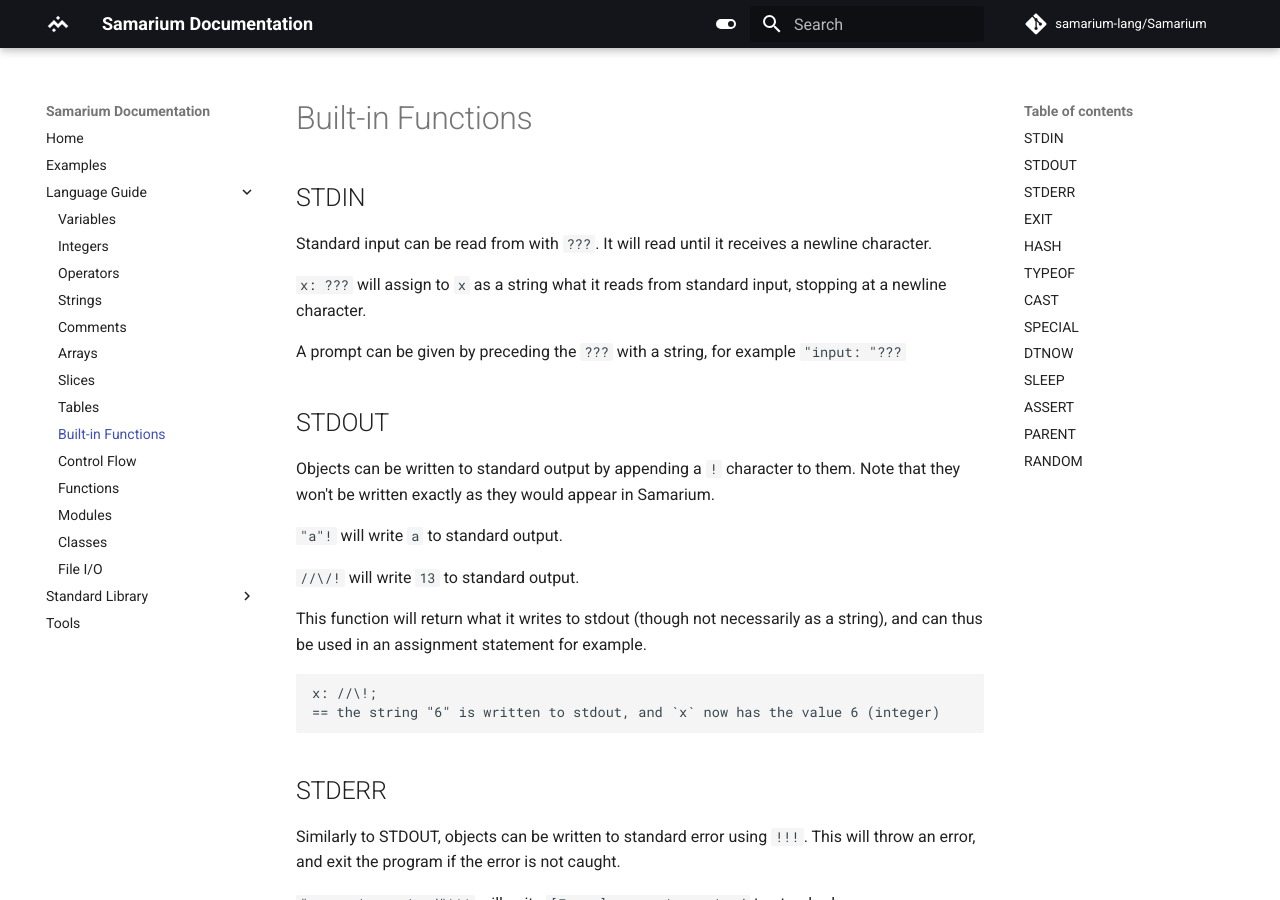
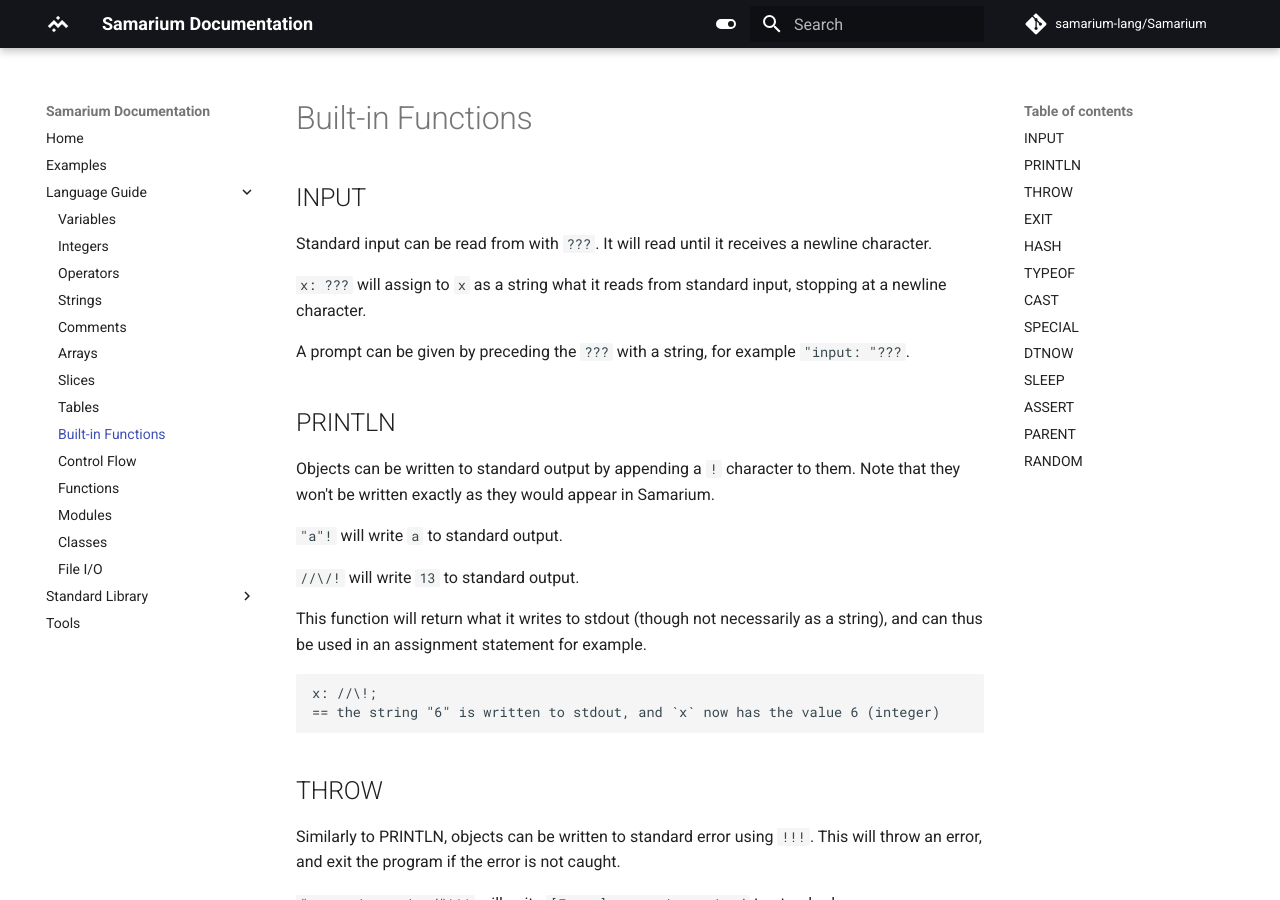
Before and after one commit to samarium-lang/Samarium, an MkDocs documentation site: the page built from docs/builtins.md, in a window 1280 px wide and 900 px high. Built offline with MkDocs 1.6.1 and Material for MkDocs 9.7.7, drawn with Linux system fonts in a browser that asks for light colours; comment, search, counter and statistics services are not loaded.

Commit message:
(docs) Renamed built-in functions

````diff
--- a/docs/builtins.md
+++ b/docs/builtins.md
@@ -1,15 +1,15 @@
 # Built-in Functions
 
-## STDIN
+## INPUT
 
 Standard input can be read from with `???`.
 It will read until it receives a newline character.
 
 `x: ???` will assign to `x` as a string what it reads from standard input, stopping at a newline character.
 
-A prompt can be given by preceding the `???` with a string, for example `"input: "???`
+A prompt can be given by preceding the `???` with a string, for example `"input: "???`.
 
-## STDOUT
+## PRINTLN
 
 Objects can be written to standard output by appending a `!` character to them.
 Note that they won't be written exactly as they would appear in Samarium.
@@ -25,9 +25,9 @@
 == the string "6" is written to stdout, and `x` now has the value 6 (integer)
 ```
 
-## STDERR
+## THROW
 
-Similarly to STDOUT, objects can be written to standard error using `!!!`.
+Similarly to PRINTLN, objects can be written to standard error using `!!!`.
 This will throw an error, and exit the program if the error is not caught.
 
 `"exception raised"!!!` will write `[Error] exception raised` to standard error.
````
